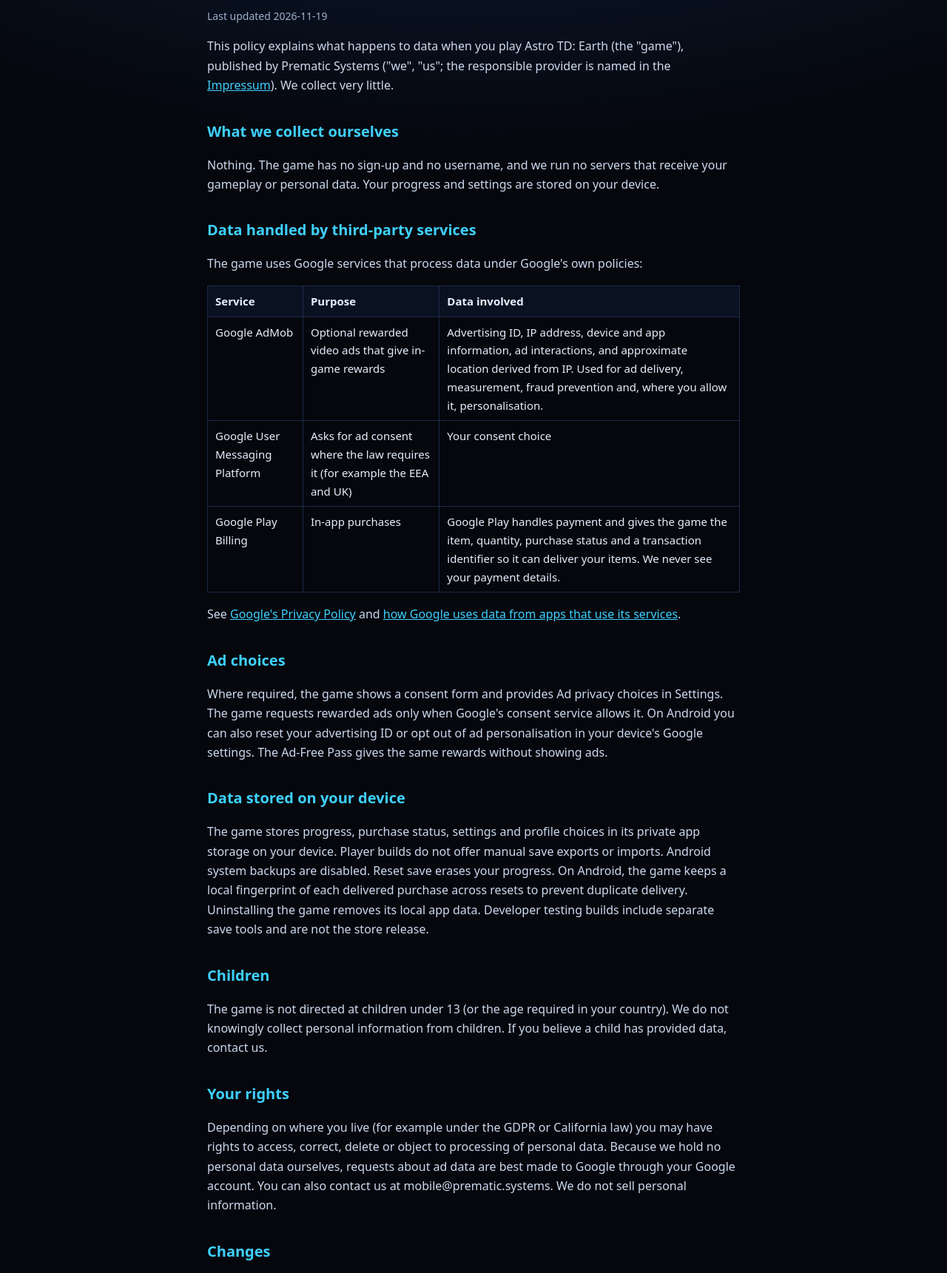
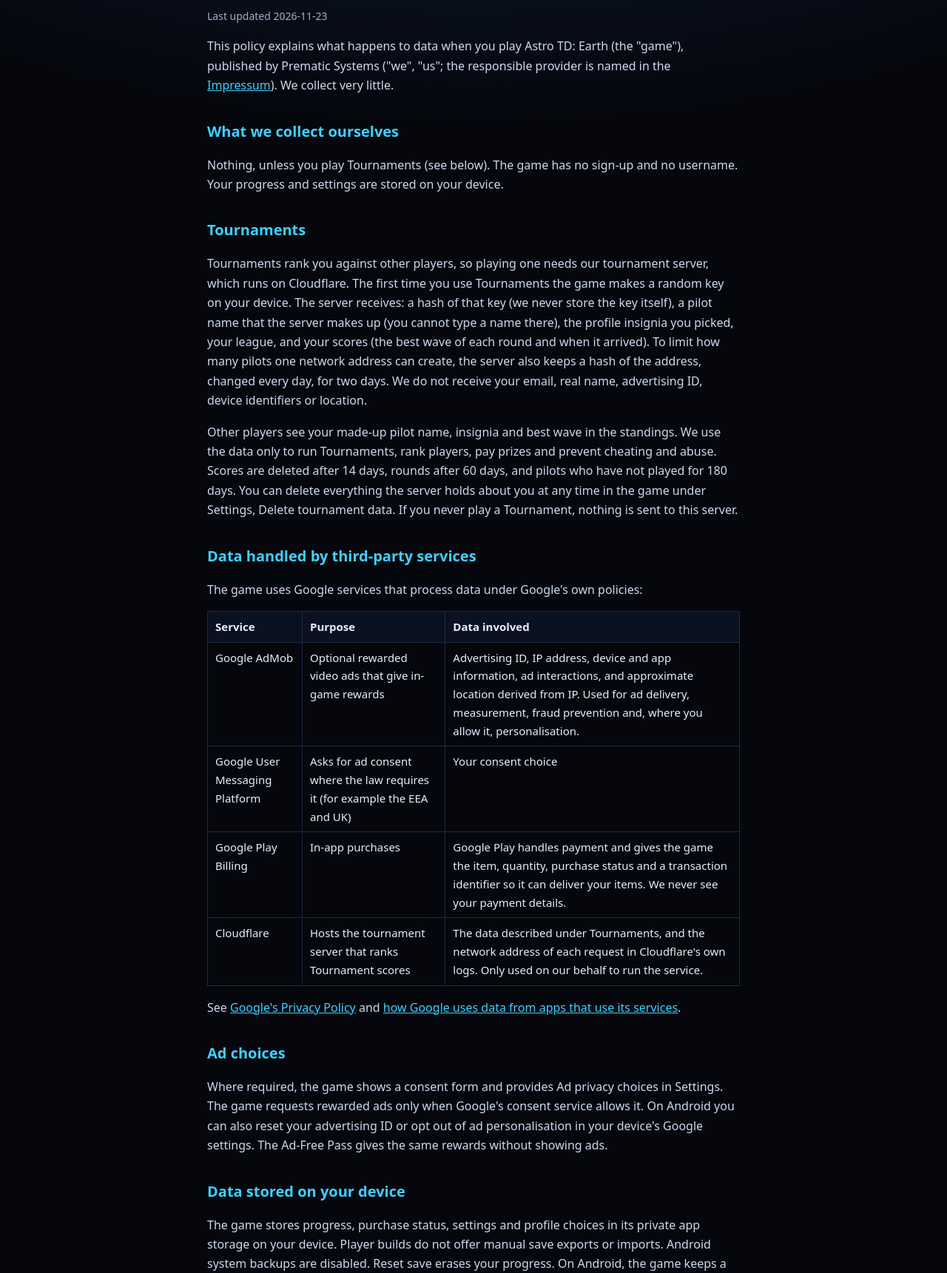
Before and after one commit to PrematicSystems/Astro-TD-Earth, a plain HTML site: page privacy.html in a window 1280 px wide. Shown: the part 165-1886 px from the top of the page at 74% size. Drawn offline with Linux system fonts and the light colour scheme.

Commit message:
Privacy policy: add Tournaments section and Cloudflare
Describe the tournament server (hashed random key, server-made pilot name, scores, daily address hash, retention, in-game deletion) and list Cloudflare as a service provider.

Co-Authored-By: Claude Sonnet 5.5 <noreply@anthropic.com>

```diff
--- a/privacy.html
+++ b/privacy.html
@@ -1,16 +1,20 @@
 <!doctype html><html lang="en"><head><meta charset="utf-8"><meta name="viewport" content="width=device-width,initial-scale=1">
 <title>Privacy Policy · Astro TD: Earth</title><meta name="description" content="How Astro TD: Earth handles your data."><link rel="icon" href="icon.png"><link rel="stylesheet" href="style.css"></head><body>
 <header><a href="index.html"><img src="logo.webp" alt="Astro TD: Earth"></a><nav><a href="privacy.html">Privacy</a><a href="terms.html">Terms</a><a href="support.html">Support</a><a href="impressum.html">Impressum</a></nav></header><main>
-<h1>Privacy Policy</h1><p class="muted">Last updated 2026-11-19</p>
+<h1>Privacy Policy</h1><p class="muted">Last updated 2026-11-23</p>
 <p>This policy explains what happens to data when you play Astro TD: Earth (the "game"), published by Prematic Systems ("we", "us"; the responsible provider is named in the <a href="impressum.html">Impressum</a>). We collect very little.</p>
 <h2>What we collect ourselves</h2>
-<p>Nothing. The game has no sign-up and no username, and we run no servers that receive your gameplay or personal data. Your progress and settings are stored on your device.</p>
+<p>Nothing, unless you play Tournaments (see below). The game has no sign-up and no username. Your progress and settings are stored on your device.</p>
+<h2>Tournaments</h2>
+<p>Tournaments rank you against other players, so playing one needs our tournament server, which runs on Cloudflare. The first time you use Tournaments the game makes a random key on your device. The server receives: a hash of that key (we never store the key itself), a pilot name that the server makes up (you cannot type a name there), the profile insignia you picked, your league, and your scores (the best wave of each round and when it arrived). To limit how many pilots one network address can create, the server also keeps a hash of the address, changed every day, for two days. We do not receive your email, real name, advertising ID, device identifiers or location.</p>
+<p>Other players see your made-up pilot name, insignia and best wave in the standings. We use the data only to run Tournaments, rank players, pay prizes and prevent cheating and abuse. Scores are deleted after 14 days, rounds after 60 days, and pilots who have not played for 180 days. You can delete everything the server holds about you at any time in the game under Settings, Delete tournament data. If you never play a Tournament, nothing is sent to this server.</p>
 <h2>Data handled by third-party services</h2>
 <p>The game uses Google services that process data under Google's own policies:</p>
 <table><tr><th>Service</th><th>Purpose</th><th>Data involved</th></tr>
 <tr><td>Google AdMob</td><td>Optional rewarded video ads that give in-game rewards</td><td>Advertising ID, IP address, device and app information, ad interactions, and approximate location derived from IP. Used for ad delivery, measurement, fraud prevention and, where you allow it, personalisation.</td></tr>
 <tr><td>Google User Messaging Platform</td><td>Asks for ad consent where the law requires it (for example the EEA and UK)</td><td>Your consent choice</td></tr>
 <tr><td>Google Play Billing</td><td>In-app purchases</td><td>Google Play handles payment and gives the game the item, quantity, purchase status and a transaction identifier so it can deliver your items. We never see your payment details.</td></tr>
+<tr><td>Cloudflare</td><td>Hosts the tournament server that ranks Tournament scores</td><td>The data described under Tournaments, and the network address of each request in Cloudflare's own logs. Only used on our behalf to run the service.</td></tr>
 </table>
 <p>See <a href="https://policies.google.com/privacy">Google's Privacy Policy</a> and <a href="https://policies.google.com/technologies/partner-sites">how Google uses data from apps that use its services</a>.</p>
 <h2>Ad choices</h2>
@@ -20,7 +24,7 @@
 <h2>Children</h2>
 <p>The game is not directed at children under 13 (or the age required in your country). We do not knowingly collect personal information from children. If you believe a child has provided data, contact us.</p>
 <h2>Your rights</h2>
-<p>Depending on where you live (for example under the GDPR or California law) you may have rights to access, correct, delete or object to processing of personal data. Because we hold no personal data ourselves, requests about ad data are best made to Google through your Google account. You can also contact us at mobile@prematic.systems. We do not sell personal information.</p>
+<p>Depending on where you live (for example under the GDPR or California law) you may have rights to access, correct, delete or object to processing of personal data. We hold only the pseudonymous tournament data described above, which you can delete yourself in the game; requests about ad data are best made to Google through your Google account. You can also contact us at mobile@prematic.systems. We do not sell personal information.</p>
 <h2>Changes</h2>
 <p>We may update this policy. The date above shows the latest version.</p>
 <h2>Contact</h2><p>Prematic Systems (provider details in the <a href="impressum.html">Impressum</a>)<br><a href="mailto:mobile@prematic.systems">mobile@prematic.systems</a></p>
--- a/site.config.json
+++ b/site.config.json
@@ -2,5 +2,5 @@
   "DEVELOPER": "Prematic Systems",
   "EMAIL": "mobile@prematic.systems",
   "PLAY_URL": "",
-  "UPDATED": "2026-11-19"
+  "UPDATED": "2026-11-23"
 }
```
Also changed, not shown: terms.html (+1 -1 lines).
